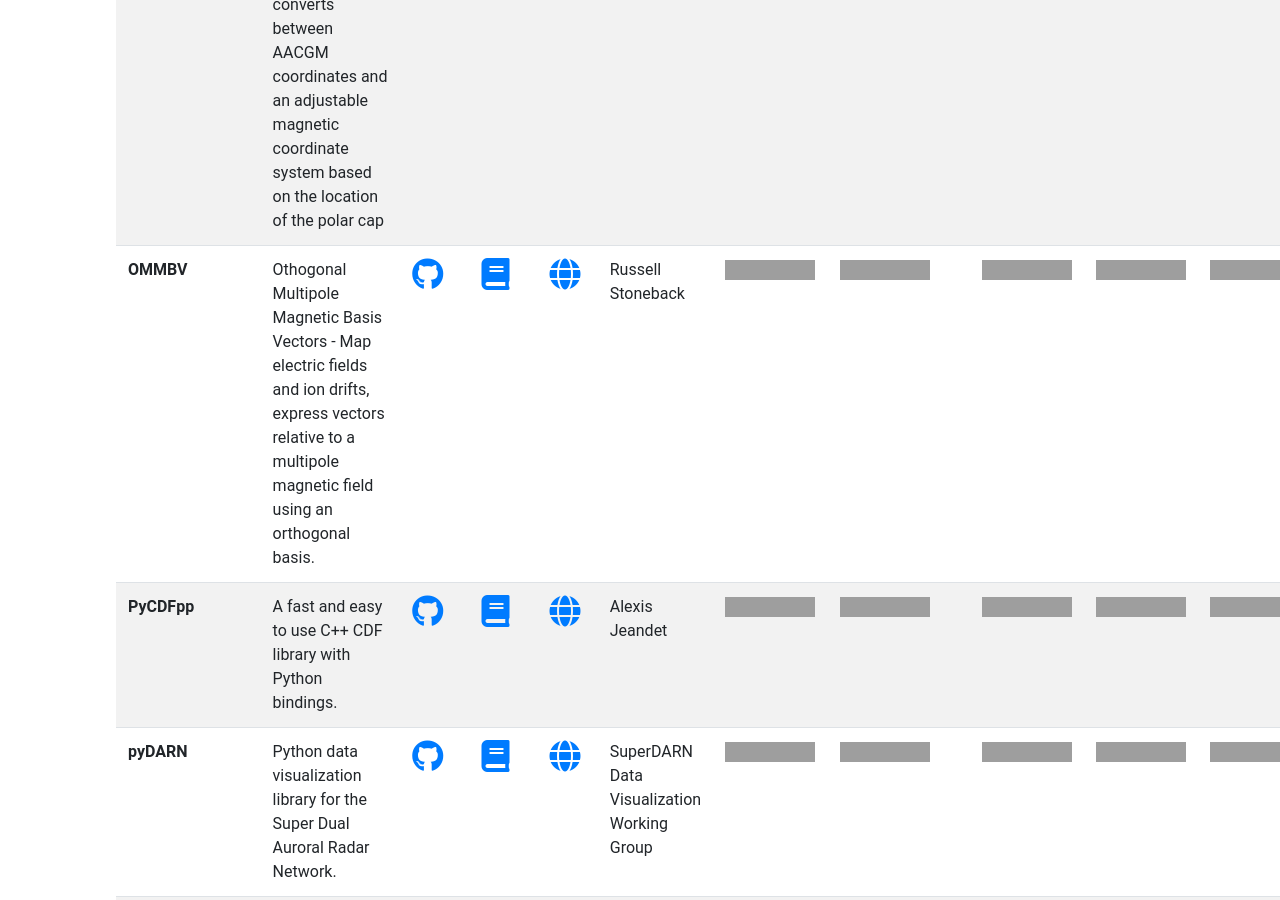
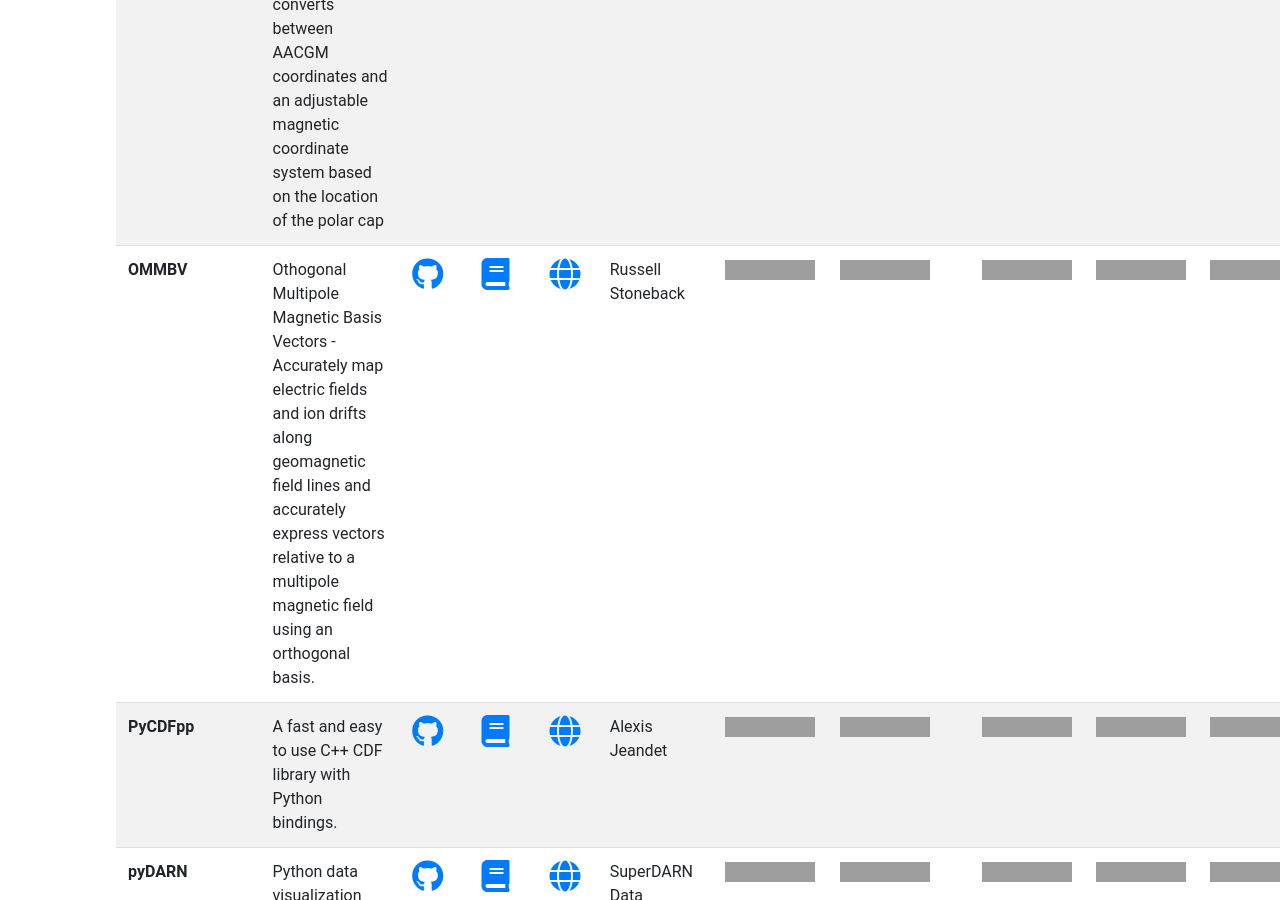
Before and after one commit to heliophysicsPy/heliophysicsPy.github.io, a Jekyll site: the page built from _pages/projects.html, in a window 1280 px wide and 900 px high, scrolled down 5176 px, cut to the strip 0-900 px from the top of the window. Built offline with Jekyll 4.4.1, drawn with Linux system fonts in a browser that asks for light colours; nearby versions of some CDN libraries; grey boxes are pictures that could not be loaded.

Commit message:
Update projects.yml

```diff
--- a/_data/projects.yml
+++ b/_data/projects.yml
@@ -67,7 +67,7 @@
   license: ["https://img.shields.io/badge/Good-brightgreen.svg", "Good"]
 
 - name: "OMMBV"
-  description: "Othogonal Multipole Magnetic Basis Vectors - Map electric fields and ion drifts, express vectors relative to a multipole magnetic field using an orthogonal basis."
+  description: "Othogonal Multipole Magnetic Basis Vectors - Accurately map electric fields and ion drifts along geomagnetic field lines and accurately express vectors relative to a multipole magnetic field using an orthogonal basis."
   logo: "https://github.com/CosmicStudioSoftware/OMMBV/blob/main/docs/images/logo_high_res.png"
   docs: "https://ommbv.readthedocs.io"
   code: "https://github.com/CosmicStudioSoftware/OMMBV"
```
